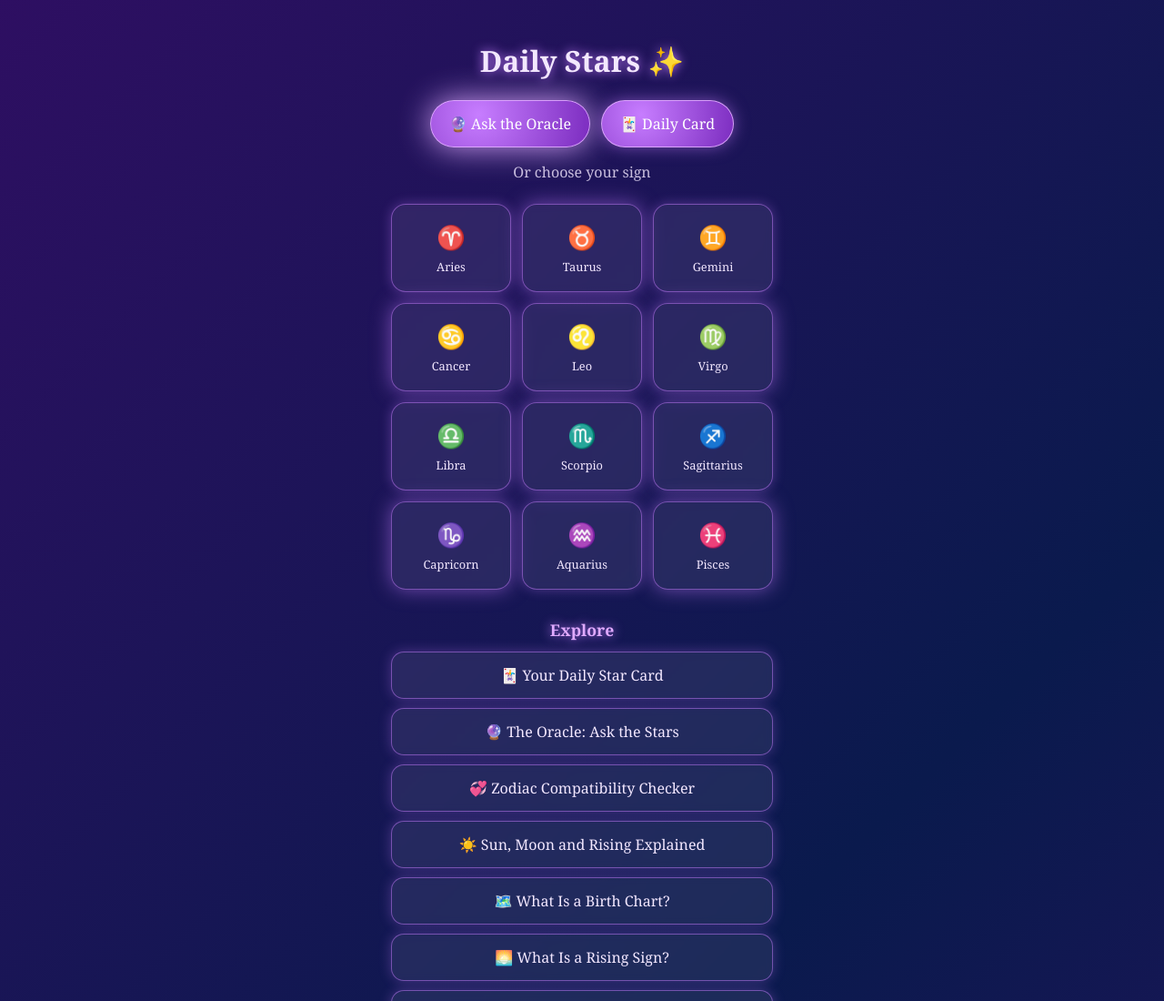
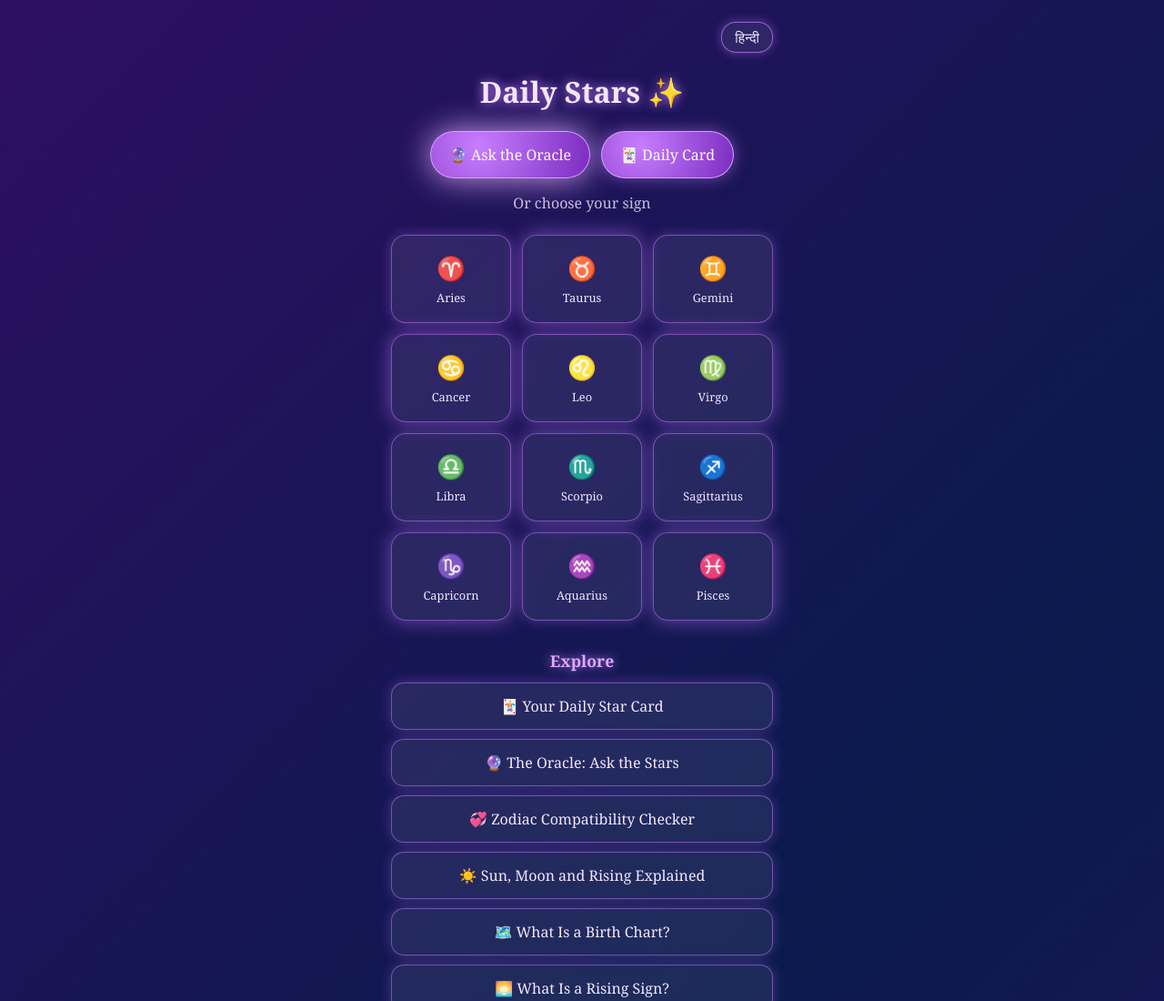
Before and after one commit to partypeg/daily-stars, a plain HTML site: page index.html in a window 1280 px wide. Shown: the top 1100 px of the page at 91% size. Drawn offline with Linux system fonts and the light colour scheme.

Commit message:
Update index.html

```diff
--- a/index.html
+++ b/index.html
@@ -1,6 +1,7 @@
 <!DOCTYPE html>
-<html>
+<html lang="en">
 <head>
+<meta charset="utf-8">
 <meta name="viewport" content="width=device-width, initial-scale=1">
 <title>Daily Stars - Free Daily Horoscopes</title>
 <meta name="description" content="Free daily horoscopes for all 12 zodiac signs: love, work and mood readings that change every day. Flip your daily card and ask the Oracle.">
@@ -39,7 +40,14 @@
     0%, 100% { opacity: 0.2; }
     50%      { opacity: 0.9; }
   }
-  h1, h2, p, .grid, #result, .note, .explore, .actions { position: relative; z-index: 1; }
+  h1, h2, p, .grid, #result, .note, .explore, .actions, .langbar { position: relative; z-index: 1; }
+  .langbar { text-align: right; max-width: 420px; margin: 0 auto; }
+  .langbar a {
+    display: inline-block; padding: 6px 14px; border-radius: 16px; font-size: 0.95rem;
+    color: #f3e8ff; text-decoration: none; border: 1px solid rgba(199,125,255,0.7);
+    background: rgba(255,255,255,0.08);
+    box-shadow: 0 0 12px rgba(199,125,255,0.4);
+  }
   h1 {
     text-shadow: 0 0 20px #c77dff;
     font-size: 2rem;
@@ -141,6 +149,8 @@
 </style>
 </head>
 <body>
+  <div class="langbar"><a href="hi-index.html">हिन्दी</a></div>
+
   <h1>Daily Stars ✨</h1>
   <div class="actions">
     <a href="oracle.html">🔮 Ask the Oracle</a>
```
